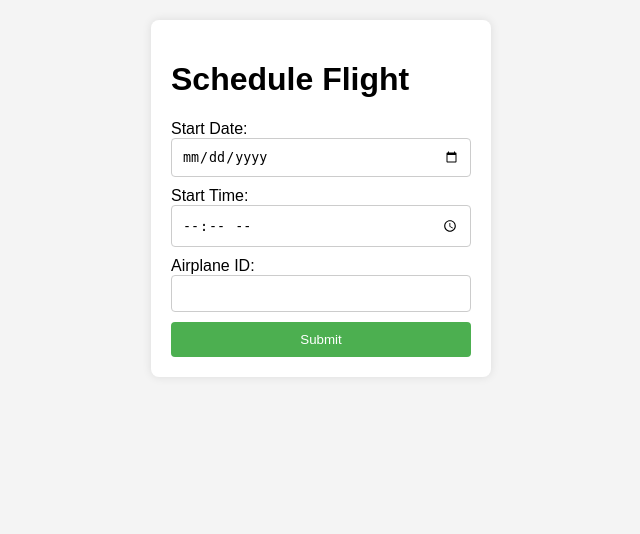
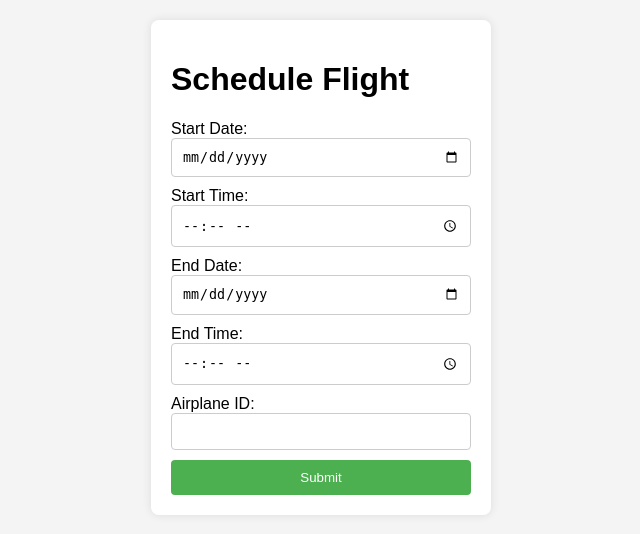
Before and after one commit to dooont/databasesfinal, a Flask app: page /schedule-maintenance in a window 1280 px wide. Shown: the top 534 px of the page, without its empty margins (319-959 px from the left). Run offline with Flask 3, Linux system fonts and the light colour scheme.

Commit message:
fixed insert queries

```diff
--- a/app.py
+++ b/app.py
@@ -215,15 +215,15 @@ def logout():
 def addAirplane():
     if request.method == 'POST':
         airplane_id = request.form.get('airplane_id')
-        manufacturing_comp = request.form.get('manufacturing_comp')
+        manufacturing_company = request.form.get('manufacturing_company')
         manufacturing_date = request.form.get('manufacturing_date')
-        airplane_capacity = request.form.get('airplane_capacity')
+        NumberOfSeats = request.form.get('number_of_seats')
         model_number = request.form.get('model_number')
-        AirlineName = request.form.get('AirlineName')
+        AirlineName = request.form.get('Airline_name')
         connection = get_db_connection()
         try:
             with connection.cursor() as cursor:
-                cursor.execute("INSERT INTO airplanes (ID, ManufacturingCompany, airplane_type, airplane_capacity) VALUES (%s, %s, %s, %s)", (airplane_id, airplane_name, airplane_type, airplane_capacity))
+                cursor.execute("INSERT INTO airplanes (ID, ManufacturingCompany, ManfacturingDate, NumberOfSeats, ModelNumber, AirlineName) VALUES (%s, %s, %s, %s, %s, %s)", (airplane_id, manufacturing_company, manufacturing_date, NumberOfSeats, model_number, AirlineName))
                 connection.commit()
         finally:
             connection.close()
@@ -250,10 +250,11 @@ def addAirport():
         airport_name = request.form.get('airport_name')
         airport_city = request.form.get('airport_city')
         airport_country = request.form.get('airport_country')
+        terminal = request.form.get('terminal')
         connection = get_db_connection()
         try:
             with connection.cursor() as cursor:
-                cursor.execute("INSERT INTO airport (airport_id, airport_name, airport_city, airport_country) VALUES (%s, %s, %s, %s)", (airport_id, airport_name, airport_city, airport_country))
+                cursor.execute("INSERT INTO airport (Code, Name, City, Country, Terminals) VALUES (%s, %s, %s, %s, %s)", (airport_id, airport_name, airport_city, airport_country, terminal))
                 connection.commit()
         finally:
             connection.close()
@@ -286,13 +287,15 @@ def changeFlightStatus():
 @app.route('/schedule-maintenance', methods=['GET', 'POST'])
 def scheduleMaintenance():
     if request.method == 'POST':
+        start_date = request.form.get('start_date')
+        start_time = request.form.get('start_time')
+        end_date = request.form.get('end_date')
+        end_time = request.form.get('end_time')
         airplane_id = request.form.get('airplane_id')
-        start_date = request.form.get('start_date')
-        end_date = request.form.get('end_date')
         connection = get_db_connection()
         try:
             with connection.cursor() as cursor:
-                cursor.execute("INSERT INTO maintenance (airplane_id, start_date, end_date) VALUES (%s, %s, %s)", (airplane_id, start_date, end_date))
+                cursor.execute("INSERT INTO maintenance (Start_Date, Start_Time, End_Date, End_Time, AirplaneID) VALUES (%s, %s, %s, %s, %s)", (start_date, start_time, end_date, end_time, airplane_id))
                 connection.commit()
         finally:
             connection.close()
--- a/templates/add_airport.html
+++ b/templates/add_airport.html
@@ -21,7 +21,7 @@
         <input type="text" id="country" name="airport_country" required>
 
         <label for="terminals">Terminals:</label>
-        <input type="number" id="terminals" name="terminals" required>
+        <input type="number" id="terminals" name="terminal" required>
 
         <button type="submit">Add Airport</button>
     </form>
--- a/templates/schedule_maintenance.html
+++ b/templates/schedule_maintenance.html
@@ -54,6 +54,12 @@
             <label for="start_time">Start Time:</label>
             <input type="time" id="start_time" name="Start_Time" required>
 
+            <label for="end_date">End Date:</label>
+            <input type="date" id="end_date" name="End_Date" required>
+
+            <label for="end_time">End Time:</label>
+            <input type="time" id="end_time" name="End_Time" required>
+
             <label for="airplane_id">Airplane ID:</label>
             <input type="text" id="airplane_id" name="AirplaneID" required>
 
```
